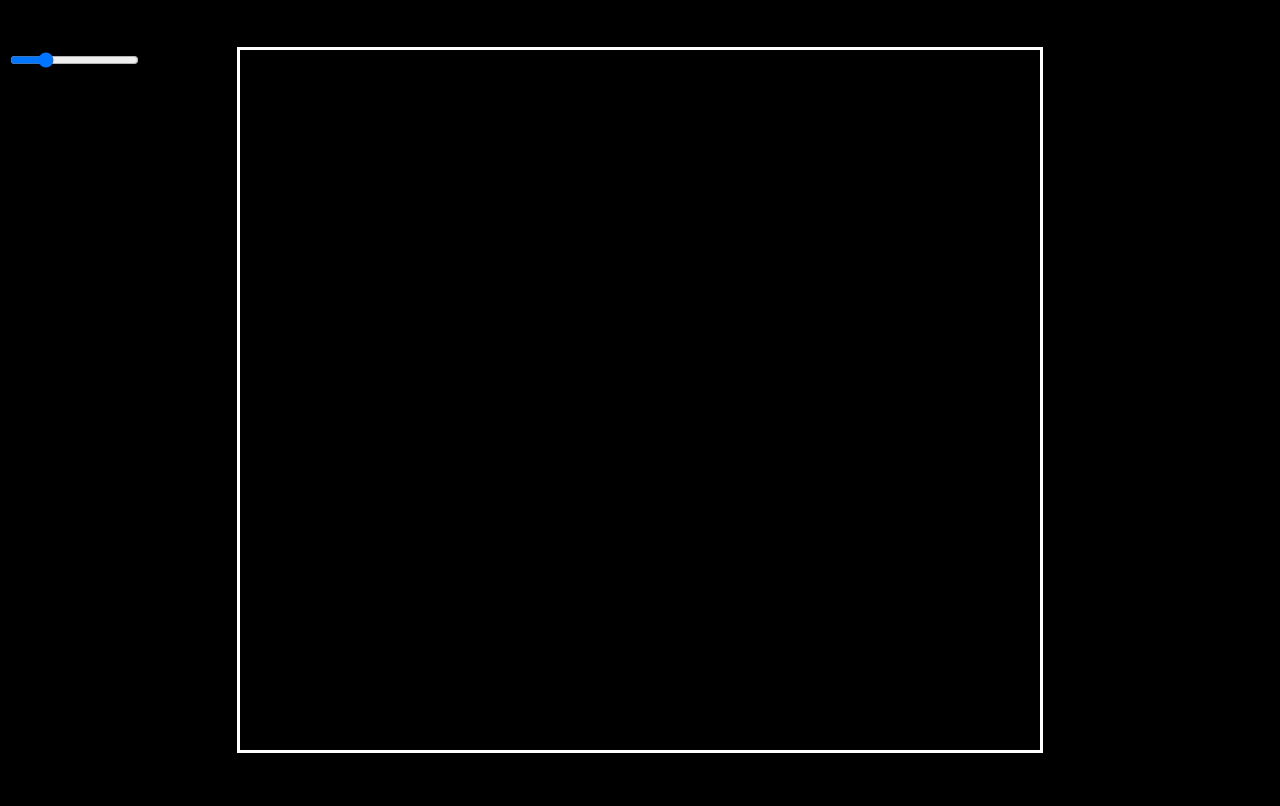
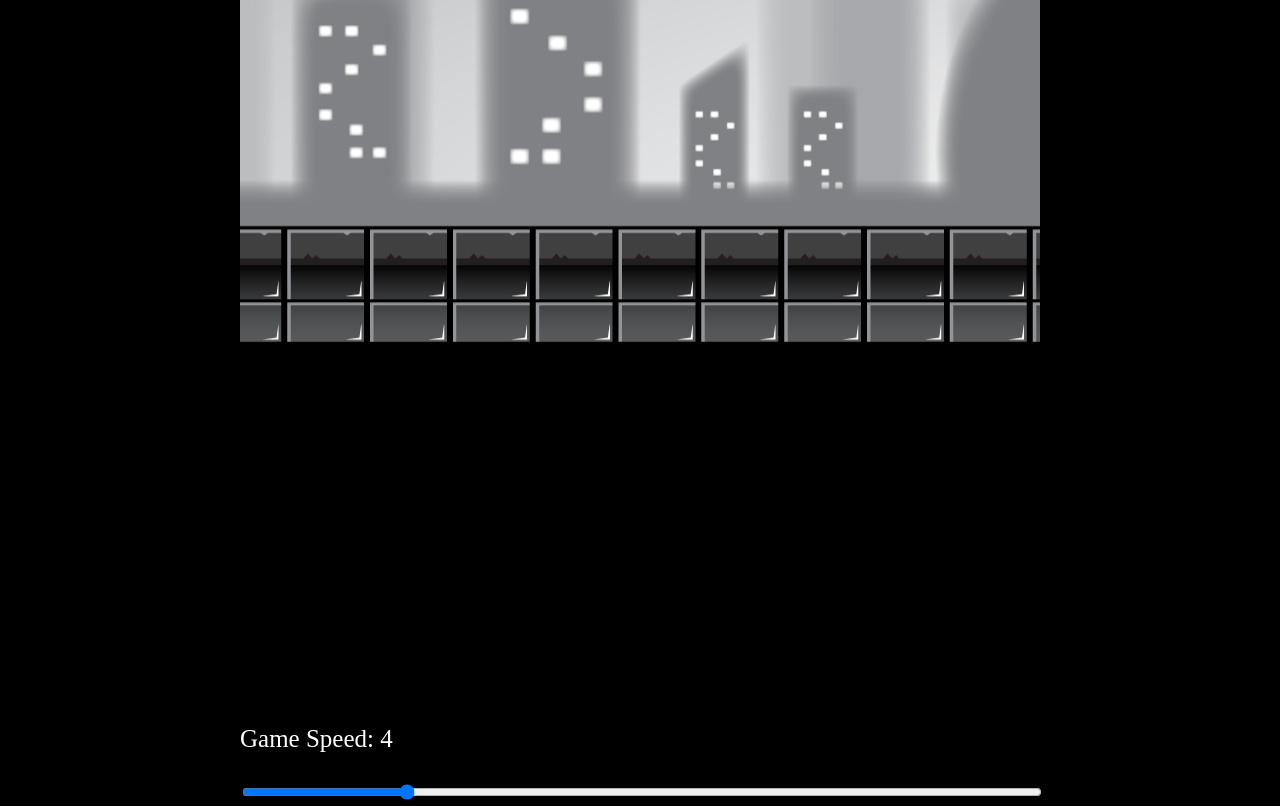
Before and after one commit to Rainbowcats999/Personsal-Project-pt2, a plain HTML site: page index.html in a window 1280 px wide. Drawn offline with Linux system fonts and the light colour scheme; animation ran at ten frames a second; files whose address does not match are found by name.

Commit message:
Added back missing code

```diff
--- a/script.js
+++ b/script.js
@@ -2,7 +2,7 @@ const canvas = document.getElementById('canvas1');
 const ctx = canvas.getContext('2d');
 const CANVAS_WIDTH = canvas.width = 800;
 const CANVAS_HEIGHT = canvas.height = 700;
-let gameSpeed = 10;
+let gameSpeed = 4;
 
 const backgroundLayer1 =  new Image();
 backgroundLayer1.src = 'layer-1.png';
@@ -15,21 +15,60 @@ backgroundLayer4.src = 'layer-4.png';
 const backgroundLayer5 =  new Image();
 backgroundLayer5.src = 'layer-5.png';
 
+const slider = document.getElementById('slider');
+slider.value = gameSpeed;
+const showGameSpeed = document.getElementById('showGameSpeed');
+showGameSpeed.innerHTML = gameSpeed;
+slider.addEventListener('change', function(e){
+    gameSpeed = e.target.value;
+    showGameSpeed.innerHTML = gameSpeed;
+});
+
 class Layer {
     constructor(image, speedModifier){
         this.x = 0;
         this.y = 0;
         this.width = 2400;
         this.height = 700;
-        this.x2 = this.width;
+        //this.x2 = this.width;
         this.image = image;
-        this.speedModifier =  speedModifier;
+        this.speedModifier = speedModifier;
         this.speed = gameSpeed;
+        this.speed = gameSpeed * this.speedModifier;
     }
+
+     update() {
+    this.speed = gameSpeed * this.speedModifier;
+    if (this.x <= -this.width) {
+      this.x = this.width + this.x2 - this.speed;
+    }
+    if (this.x2 <= -this.width) {
+      this.x2 = this.width + this.x - this.speed;
+    }
+    this.x = Math.floor(this.x - this.speed);
+    this.x2 = Math.floor(this.x2 - this.speed);
+  }
+
+  draw() {
+    ctx.drawImage(this.image, this.x, this.y, this.width, this.height);
+    ctx.drawImage(this.image, this.x2, this.y, this.width, this.height);
+  }
 }
+
+const layer1 = new Layer(backgroundLayer1, 0.2);
+const layer2 = new Layer(backgroundLayer2, 0.4);
+const layer3 = new Layer(backgroundLayer3, 0.6);
+const layer4 = new Layer(backgroundLayer4, 0.8);
+const layer5 = new Layer(backgroundLayer5, 1);
+
+const gameObjects = [layer1, layer2, layer3, layer4, layer5];
 
 function animate(){
     ctx.clearRect(0, 0, CANVAS_WIDTH, CANVAS_HEIGHT);
+     gameObjects.forEach((object) => {
+    object.update();
+    object.draw();
+  });
     requestAnimationFrame(animate);
 };
 
--- a/style.css
+++ b/style.css
@@ -2,12 +2,28 @@ body {
     background: black;
 }
 
+#container {
+    position: absolute;
+    width: 800px;
+    transform: translate(-50%, -50%);
+    top: 50%;
+    left: 50%;
+    font-size: 25px;
+}
+
 #canvas1 {
-    position: absolute;
-    border: 3px solid white;
+    position: relative;
     width: 800px;
     height: 700px;
     transform: translate(-50%, -50%);
     top: 50%;
     left: 50%;
 }
+
+#slider {
+    width: 100%;
+}
+
+p {
+    color:white;
+}
```
